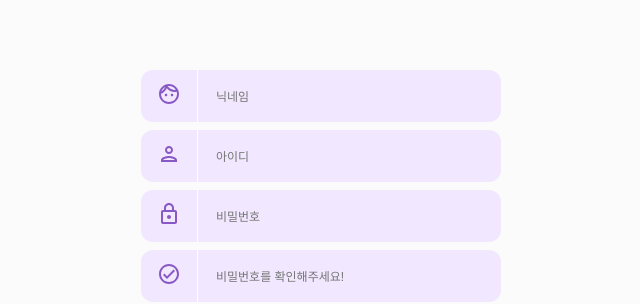
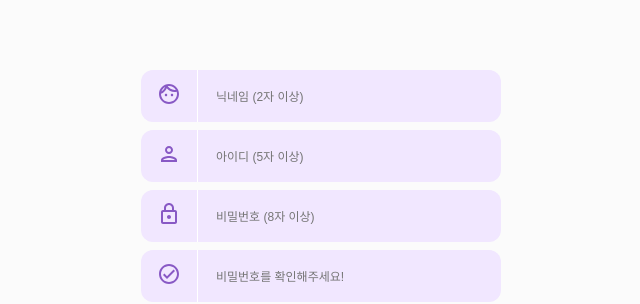
Before and after one commit to axhtl/BookRecommandations, a React (Create React App) app in the folder src/frontend/book-recommend-service/: page /signup in a window 1280 px wide. Shown: the part 141-445 px from the top of the page, without its empty margins (319-959 px from the left). Built offline with nearby package versions, Linux system fonts and the light colour scheme.

Commit message:
fix: 예외처리 추가

```diff
--- a/src/frontend/book-recommend-service/src/components/authModal.jsx
+++ b/src/frontend/book-recommend-service/src/components/authModal.jsx
@@ -38,12 +38,15 @@ export const AuthModal = ({ isClosed }) => {
         body: JSON.stringify(data),
       });
 
+      const responseData = await response.json();
+
       if (!response.ok) {
-        throw new Error("Error:" + response.statusText);
+        // HTTP 응답이 2xx가 아닌 경우 에러를 던짐
+        throw new Error(responseData.message || "Unknown error occurred");
       }
 
-      const responseData = await response.json();
       console.log("login successful:", responseData);
+      alert("로그인 성공! 메인 화면으로 이동합니다.");
       if (responseData.statusCode === 200 && responseData.role !== "ADMIN") {
         localStorage.setItem("memberId", responseData.memberId);
         localStorage.setItem("accessToken", responseData.accessToken);
@@ -57,7 +60,8 @@ export const AuthModal = ({ isClosed }) => {
         navigation("/admin");
       }
     } catch (error) {
-      console.error("fetch error:", error);
+      console.log("fetch error:", error);
+      alert(error.message || "알 수 없는 에러 발생.");
     }
   };
 
--- a/src/frontend/book-recommend-service/src/pages/SignUpPage.jsx
+++ b/src/frontend/book-recommend-service/src/pages/SignUpPage.jsx
@@ -40,18 +40,22 @@ const SignUpPage = () => {
         body: JSON.stringify(data),
       });
 
+      const responseData = await response.json();
       if (!response.ok) {
-        throw new Error("Error:" + response.statusText);
+        // HTTP 응답이 2xx가 아닌 경우 에러를 던짐
+        throw new Error(responseData.message || "Unknown error occurred");
       }
 
-      const responseData = await response.json();
       console.log("signup successful:", responseData);
       if (responseData.statusCode === 200) {
         navigation("/survey");
         localStorage.setItem("memberId", responseData.id);
+      } else if (responseData.statusCode === 400) {
+        alert(responseData.message);
       }
     } catch (error) {
       console.error("fetch error:", error);
+      alert(error.message || "알 수 없는 에러 발생.");
     }
   };
 
@@ -62,19 +66,19 @@ const SignUpPage = () => {
       </div>
       <div className="signUpInfos">
         <AuthInput
-          placeholder={"닉네임"}
+          placeholder={"닉네임 (2자 이상)"}
           isPassword={false}
           onChange={(e) => setNickname(e.target.value)}
           Icon={<Face />}
         />
         <AuthInput
-          placeholder={"아이디"}
+          placeholder={"아이디 (5자 이상)"}
           isPassword={false}
           onChange={(e) => setMembername(e.target.value)}
           Icon={<Person />}
         />
         <AuthInput
-          placeholder={"비밀번호"}
+          placeholder={"비밀번호 (8자 이상)"}
           isPassword={true}
           onChange={(e) => setPassword(e.target.value)}
           Icon={<Lock />}
```
